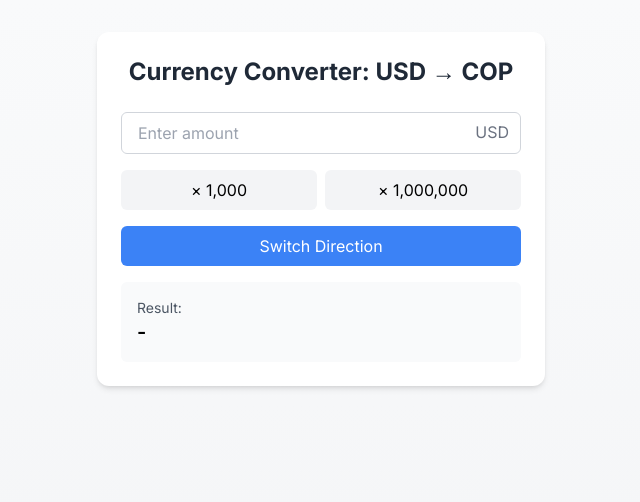
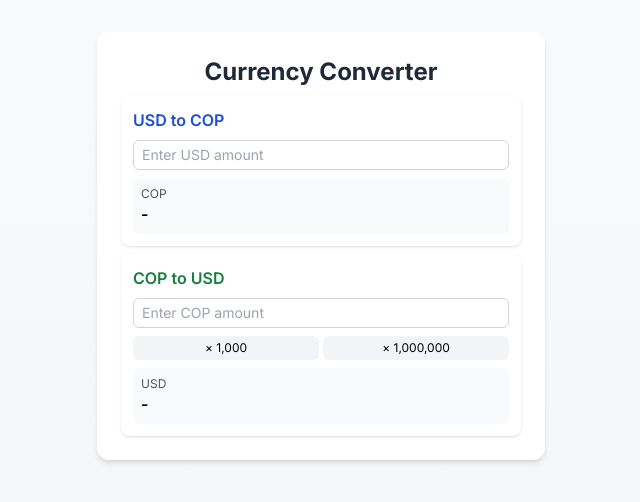
Before and after one commit to cskevint/onetapconvert, a Next.js app: page / in a window 1280 px wide. Shown: the top 502 px of the page, without its empty margins (319-959 px from the left). Built offline with nearby package versions, Linux system fonts and the light colour scheme; no server answers.

Commit message:
Refactor UI: separate USD→COP and COP→USD cards, compact layout, remove outer card

```diff
--- a/app/components/CurrencyConverter.tsx
+++ b/app/components/CurrencyConverter.tsx
@@ -5,12 +5,11 @@ import { useState, useEffect } from "react";
 type ConversionMode = "USD_TO_COP" | "COP_TO_USD";
 
 export default function CurrencyConverter() {
-  const [amount, setAmount] = useState<string>("");
-  const [mode, setMode] = useState<ConversionMode>("USD_TO_COP");
+  const [usdAmount, setUsdAmount] = useState<string>("");
+  const [copAmount, setCopAmount] = useState<string>("");
   const [exchangeRate, setExchangeRate] = useState<number | null>(null);
-  const [result, setResult] = useState<string>("");
-  const [loading, setLoading] = useState(false);
-  // No longer loading mode from localStorage
+  const [usdToCopResult, setUsdToCopResult] = useState<string>("");
+  const [copToUsdResult, setCopToUsdResult] = useState<string>("");
 
   useEffect(() => {
     const fetchExchangeRate = async () => {
@@ -31,108 +30,103 @@ export default function CurrencyConverter() {
     fetchExchangeRate();
   }, []);
 
-  // Recalculate result on keypress or when exchangeRate/mode changes
+  // USD to COP calculation
   useEffect(() => {
-    calculateResult(amount, mode);
-    // eslint-disable-next-line react-hooks/exhaustive-deps
-  }, [amount, mode, exchangeRate]);
+    if (!exchangeRate || !usdAmount) {
+      setUsdToCopResult("");
+      return;
+    }
+    const numericAmount = parseFloat(usdAmount);
+    if (isNaN(numericAmount)) {
+      setUsdToCopResult("");
+      return;
+    }
+    setUsdToCopResult((numericAmount * exchangeRate).toLocaleString("en-US", { maximumFractionDigits: 2 }));
+  }, [usdAmount, exchangeRate]);
 
-  const handleAmountChange = (value: string) => {
+  // COP to USD calculation
+  useEffect(() => {
+    if (!exchangeRate || !copAmount) {
+      setCopToUsdResult("");
+      return;
+    }
+    const numericAmount = parseFloat(copAmount);
+    if (isNaN(numericAmount)) {
+      setCopToUsdResult("");
+      return;
+    }
+    setCopToUsdResult((numericAmount / exchangeRate).toLocaleString("en-US", { maximumFractionDigits: 2 }));
+  }, [copAmount, exchangeRate]);
+
+  const handleUsdAmountChange = (value: string) => {
     if (value === "" || /^\d*\.?\d*$/.test(value)) {
-      setAmount(value);
-      calculateResult(value, mode);
+      setUsdAmount(value);
     }
   };
 
-  const calculateResult = (
-    inputAmount: string,
-    currentMode: ConversionMode
-  ) => {
-    if (!exchangeRate || !inputAmount) {
-      setResult("");
-      return;
+  const handleCopAmountChange = (value: string) => {
+    if (value === "" || /^\d*\.?\d*$/.test(value)) {
+      setCopAmount(value);
     }
-
-    const numericAmount = parseFloat(inputAmount);
-    if (isNaN(numericAmount)) {
-      setResult("");
-      return;
-    }
-
-    const calculatedResult =
-      currentMode === "USD_TO_COP"
-        ? (numericAmount * exchangeRate).toLocaleString("en-US", {
-            maximumFractionDigits: 2,
-          })
-        : (numericAmount / exchangeRate).toLocaleString("en-US", {
-            maximumFractionDigits: 2,
-          });
-
-    setResult(calculatedResult);
   };
 
-  const multiplyAmount = (multiplier: number) => {
-    if (!amount) return;
-    const newAmount = (parseFloat(amount) * multiplier).toString();
-    setAmount(newAmount);
-    calculateResult(newAmount, mode);
-  };
-
-  const toggleMode = () => {
-    const newMode = mode === "USD_TO_COP" ? "COP_TO_USD" : "USD_TO_COP";
-    setMode(newMode);
-    calculateResult(amount, newMode);
+  const multiplyCopAmount = (multiplier: number) => {
+    if (!copAmount) return;
+    const newAmount = (parseFloat(copAmount) * multiplier).toString();
+    setCopAmount(newAmount);
   };
 
   return (
-    <div className="space-y-6">
-      <h1 className="text-2xl font-bold text-center text-gray-800">
-        Currency Converter: {mode === "USD_TO_COP" ? "USD → COP" : "COP → USD"}
-      </h1>
+    <div className="max-w-xl mx-auto">
+      <h1 className="text-2xl font-bold text-center text-gray-800 mb-2">Currency Converter</h1>
 
-      <div className="space-y-4">
-        <div className="relative">
+      {/* USD to COP Card */}
+      <div className="bg-white rounded-lg shadow p-3 mb-2">
+        <h2 className="text-base font-semibold mb-2 text-blue-700">USD to COP</h2>
+        <div className="mb-2">
           <input
             type="text"
-            value={amount}
-            onChange={(e) => handleAmountChange(e.target.value)}
-            placeholder="Enter amount"
-            className="w-full px-4 py-2 border border-gray-300 rounded-md focus:outline-none focus:ring-2 focus:ring-blue-500"
+            value={usdAmount}
+            onChange={e => handleUsdAmountChange(e.target.value)}
+            placeholder="Enter USD amount"
+            className="w-full px-2 py-1 border border-gray-300 rounded-md focus:outline-none focus:ring-1 focus:ring-blue-500 text-sm"
           />
-          <span className="absolute right-3 top-2 text-gray-500">
-            {mode === "USD_TO_COP" ? "USD" : "COP"}
-          </span>
         </div>
+        <div className="bg-gray-50 rounded-md p-2 mt-1">
+          <p className="text-xs text-gray-600">COP</p>
+          <p className="text-base font-semibold">{usdToCopResult ? `${usdToCopResult} COP` : '-'}</p>
+        </div>
+      </div>
 
-        <div className="flex gap-2">
+      {/* COP to USD Card */}
+      <div className="bg-white rounded-lg shadow p-3">
+        <h2 className="text-base font-semibold mb-2 text-green-700">COP to USD</h2>
+        <div className="mb-2">
+          <input
+            type="text"
+            value={copAmount}
+            onChange={e => handleCopAmountChange(e.target.value)}
+            placeholder="Enter COP amount"
+            className="w-full px-2 py-1 border border-gray-300 rounded-md focus:outline-none focus:ring-1 focus:ring-green-500 text-sm"
+          />
+        </div>
+        <div className="flex gap-1 mb-2">
           <button
-            onClick={() => multiplyAmount(1000)}
-            className="flex-1 px-4 py-2 bg-gray-100 hover:bg-gray-200 rounded-md transition-colors"
+            onClick={() => multiplyCopAmount(1000)}
+            className="flex-1 px-2 py-1 bg-gray-100 hover:bg-gray-200 rounded-md transition-colors text-xs"
           >
             × 1,000
           </button>
           <button
-            onClick={() => multiplyAmount(1000000)}
-            className="flex-1 px-4 py-2 bg-gray-100 hover:bg-gray-200 rounded-md transition-colors"
+            onClick={() => multiplyCopAmount(1000000)}
+            className="flex-1 px-2 py-1 bg-gray-100 hover:bg-gray-200 rounded-md transition-colors text-xs"
           >
             × 1,000,000
           </button>
         </div>
-
-        <button
-          onClick={toggleMode}
-          className="w-full px-4 py-2 bg-blue-500 text-white rounded-md hover:bg-blue-600 transition-colors"
-        >
-          Switch Direction
-        </button>
-
-        <div className="p-4 bg-gray-50 rounded-md">
-          <p className="text-sm text-gray-600">Result:</p>
-          <p className="text-xl font-semibold">
-            {result
-              ? `${result} ${mode === "USD_TO_COP" ? "COP" : "USD"}`
-              : "-"}
-          </p>
+        <div className="bg-gray-50 rounded-md p-2">
+          <p className="text-xs text-gray-600">USD</p>
+          <p className="text-base font-semibold">{copToUsdResult ? `${copToUsdResult} USD` : '-'}</p>
         </div>
       </div>
     </div>
```
